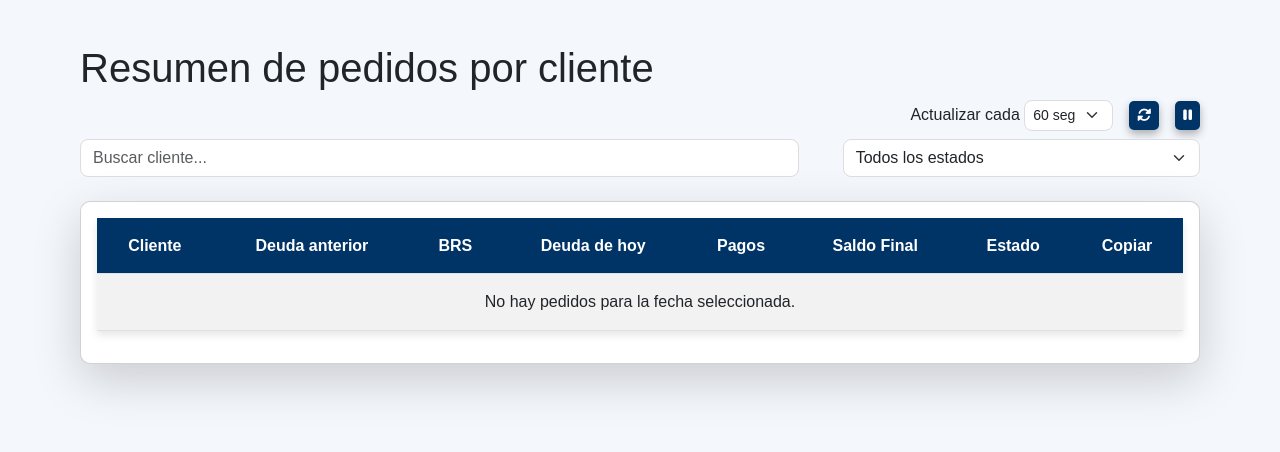
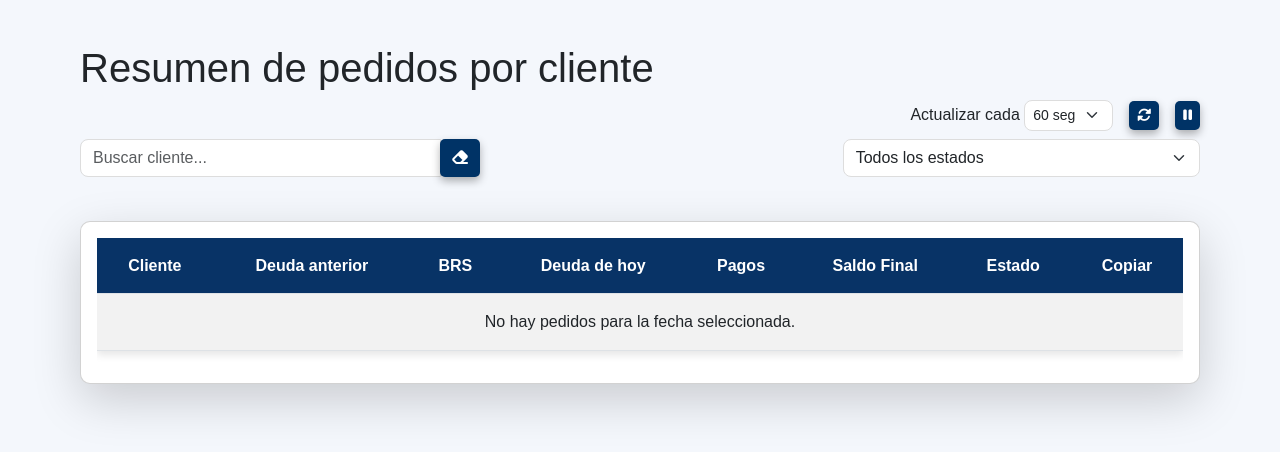
Before and after one commit to sergius2002/webfinal, a Flask app: page /dashboard/ in a window 1280 px wide. Shown: the part 176-628 px from the top of the page. Run offline with Flask 3, Linux system fonts and the light colour scheme; the visitor is signed in with stand-in values (Sample User, id 1); data that the repository does not hold is empty; some libraries are stand-ins or nearby versions.

Commit message:
UX/UI: cabecera sticky azul, resaltado de búsqueda, botón limpiar filtros en dashboard

```diff
--- a/mi_app/mi_app/templates/dashboard/index.html
+++ b/mi_app/mi_app/templates/dashboard/index.html
@@ -24,7 +24,10 @@
   </div>
   <div class="row mb-3">
     <div class="col-md-6 mb-2">
+      <div class="input-group">
         <input type="text" id="filtro-cliente" class="form-control" placeholder="Buscar cliente...">
+        <button class="btn btn-outline-secondary" id="btn-limpiar-filtros" type="button" title="Limpiar filtros"><i class="fas fa-eraser"></i></button>
+      </div>
     </div>
     <div class="col-md-4 mb-2">
       <select id="filtro-estado" class="form-select">
@@ -37,23 +40,24 @@
   </div>
   <div class="card shadow-lg">
     <div class="card-body">
+      <div class="table-responsive" style="max-height: 70vh; overflow-y: auto;">
         <table class="table table-striped" id="tabla-dashboard">
           <thead>
             <tr>
-            <th>Cliente</th>
-            <th>Deuda anterior</th>
-            <th>BRS</th>
-            <th>Deuda de hoy</th>
-            <th>Pagos</th>
-            <th>Saldo Final</th>
-            <th>Estado</th>
-            <th>Copiar</th>
+              <th style="position: sticky; top: 0; z-index: 2; background: #083366; color: white;">Cliente</th>
+              <th style="position: sticky; top: 0; z-index: 2; background: #083366; color: white;">Deuda anterior</th>
+              <th style="position: sticky; top: 0; z-index: 2; background: #083366; color: white;">BRS</th>
+              <th style="position: sticky; top: 0; z-index: 2; background: #083366; color: white;">Deuda de hoy</th>
+              <th style="position: sticky; top: 0; z-index: 2; background: #083366; color: white;">Pagos</th>
+              <th style="position: sticky; top: 0; z-index: 2; background: #083366; color: white;">Saldo Final</th>
+              <th style="position: sticky; top: 0; z-index: 2; background: #083366; color: white;">Estado</th>
+              <th style="position: sticky; top: 0; z-index: 2; background: #083366; color: white;">Copiar</th>
             </tr>
           </thead>
           <tbody>
             {% for r in resumen %}
             <tr data-cliente="{{ r.cliente|lower }}" data-estado="{% if r.diferencia > 0 %}deuda{% elif r.diferencia < 0 %}favor{% else %}cero{% endif %}">
-            <td>{{ r.cliente }}</td>
+              <td class="td-cliente">{{ r.cliente }}</td>
               <td>{{ r.deuda_anterior | format_int }}</td>
               <td>{{ r.brs | format_int }}</td>
               <td>{{ r.clp | format_int }}</td>
@@ -89,6 +93,7 @@
         </table>
       </div>
     </div>
+  </div>
   <script>
   function copiarEstado(id) {
     const el = document.getElementById(id);
@@ -99,12 +104,26 @@
       setTimeout(() => el.classList.remove('bg-success','text-white'), 800);
     });
   }
-  // Filtro en vivo por cliente y estado
+  // Filtro en vivo por cliente y estado + resaltado y limpiar filtros
   const inputCliente = document.getElementById('filtro-cliente');
   const selectEstado = document.getElementById('filtro-estado');
+  const btnLimpiar = document.getElementById('btn-limpiar-filtros');
   const tabla = document.getElementById('tabla-dashboard').getElementsByTagName('tbody')[0];
   const filas = Array.from(tabla.rows);
   const mensajeNoCoincidenciasId = 'mensaje-no-coincidencias';
+  function escapeRegExp(string) {
+    return string.replace(/[.*+?^${}()|[\]\\]/g, '\\$&');
+  }
+  function resaltarTexto(element, texto) {
+    if (!texto) {
+      element.innerHTML = element.getAttribute('data-original') || element.textContent;
+      return;
+    }
+    const original = element.getAttribute('data-original') || element.textContent;
+    const regex = new RegExp('(' + escapeRegExp(texto) + ')', 'gi');
+    element.innerHTML = original.replace(regex, '<mark>$1</mark>');
+    element.setAttribute('data-original', original);
+  }
   function filtrarTabla() {
     const texto = inputCliente.value.toLowerCase();
     const estado = selectEstado.value;
@@ -116,6 +135,9 @@
       const coincideEstado = !estado || estadoFila === estado;
       const mostrar = coincideCliente && coincideEstado;
       fila.style.display = mostrar ? '' : 'none';
+      // Resaltar búsqueda
+      const tdCliente = fila.querySelector('.td-cliente');
+      if (tdCliente) resaltarTexto(tdCliente, texto);
       if (mostrar) visibles++;
     });
     // Mostrar mensaje si no hay coincidencias
@@ -146,6 +168,11 @@
     }
   });
   selectEstado.addEventListener('change', filtrarTabla);
+  btnLimpiar.addEventListener('click', function() {
+    inputCliente.value = '';
+    selectEstado.value = '';
+    filtrarTabla();
+  });
   filtrarTabla();
   </script>
 </div>
```
Lines whose indentation alone changed are shown as unchanged.
